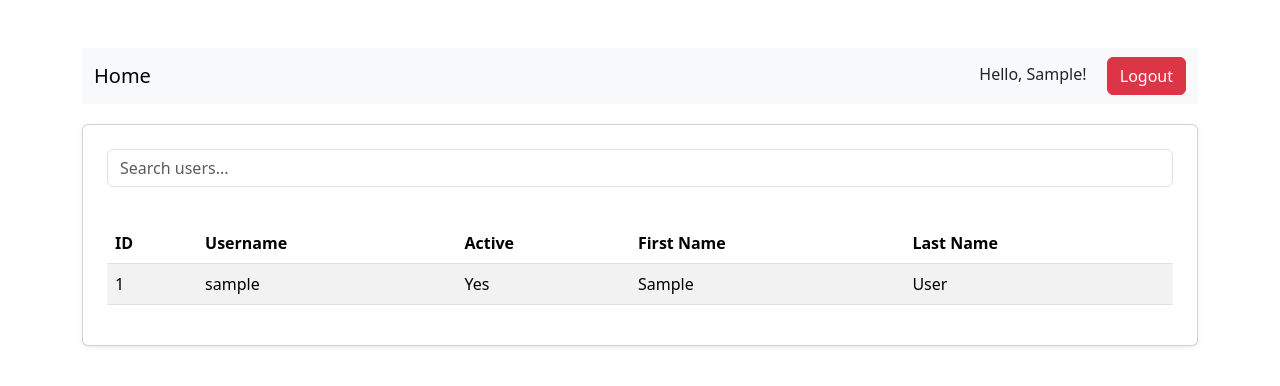
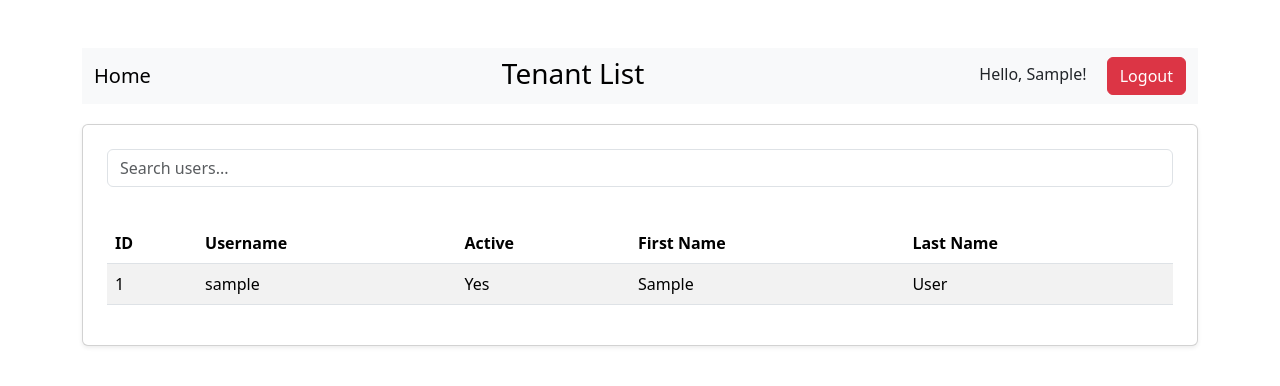
Before and after one commit to alrudniy/T5-f24-analytics, a Flask app: page /tenantlist in a window 1280 px wide. Shown: the top 386 px of the page. Run offline with Flask 3, Linux system fonts and the light colour scheme; a user stored in the database is signed in; tables that the repository leaves empty hold one stand-in row (values such as "Sample post").

Commit message:
added headers for 2 pages

```diff
--- a/templates/propertylist.html
+++ b/templates/propertylist.html
@@ -15,7 +15,7 @@
 
             <div class="d-flex justify-content-between w-100">
                 <div class="text-center mx-auto">
-                    <span class="navbar-text h5">PROPERTY LIST</span>
+                    <span style="color:black" class="navbar-text h3">Property List</span>
                 </div>
                 <div class="d-flex">
                     {% if current_user.is_authenticated %}
--- a/templates/tenantlist.html
+++ b/templates/tenantlist.html
@@ -13,7 +13,11 @@
         <div class="container-fluid">
             <a class="navbar-brand" href="{{ url_for('home') }}">Home</a>
 
-            <div class="d-flex ms-auto">
+            <div class="d-flex justify-content-between w-100">
+                <div class="text-center mx-auto">
+                    <span style="color:black" class="navbar-text h3">Tenant List</span>
+                </div>
+                <div class="d-flex">
                     {% if current_user.is_authenticated %}
                         <div class="text-nowrap">
                             <span class="me-3">Hello, {{ current_user.firstname }}!</span>
@@ -22,6 +26,7 @@
                     {% else %}
                         <a href="{{ url_for('login') }}" class="btn btn-primary">Login</a>
                     {% endif %}
+                </div>
             </div>
         </div>
     </nav>
```
Lines whose indentation alone changed are shown as unchanged.
